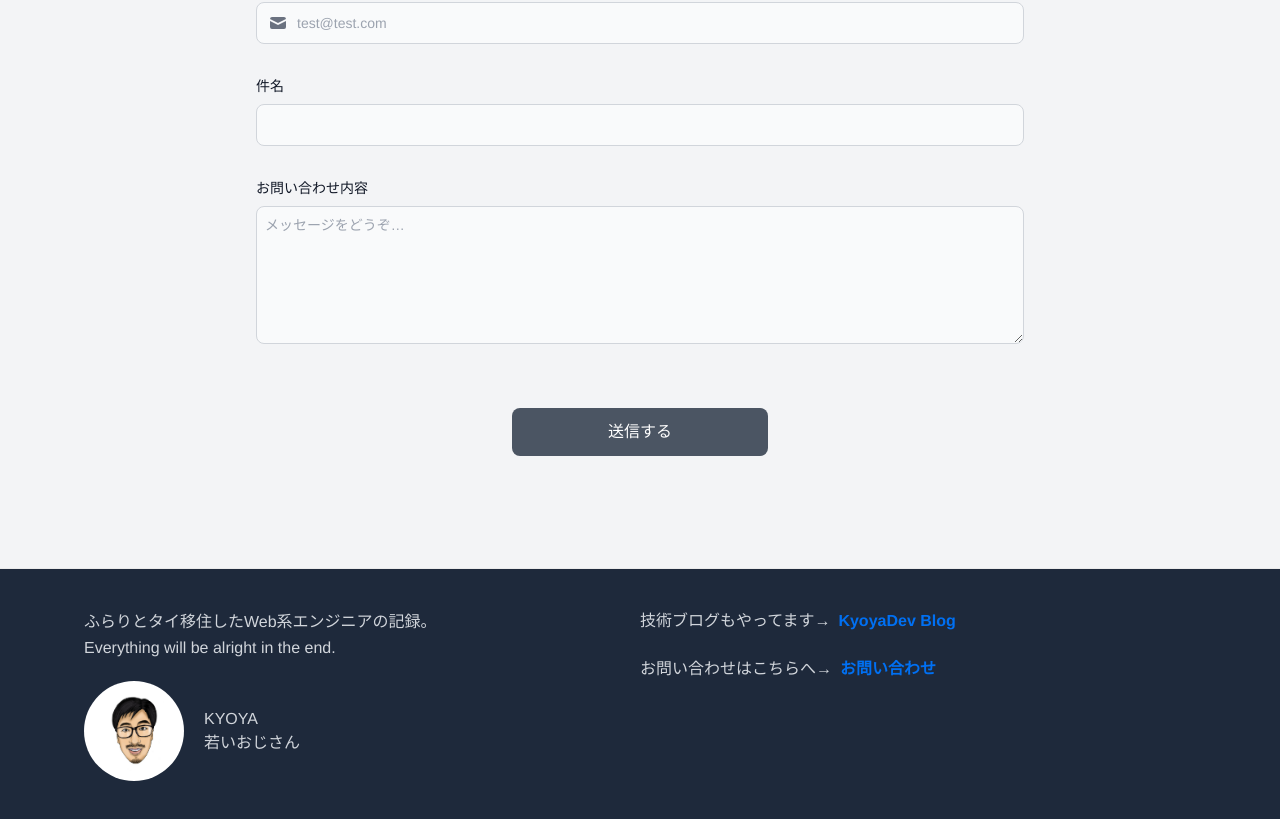
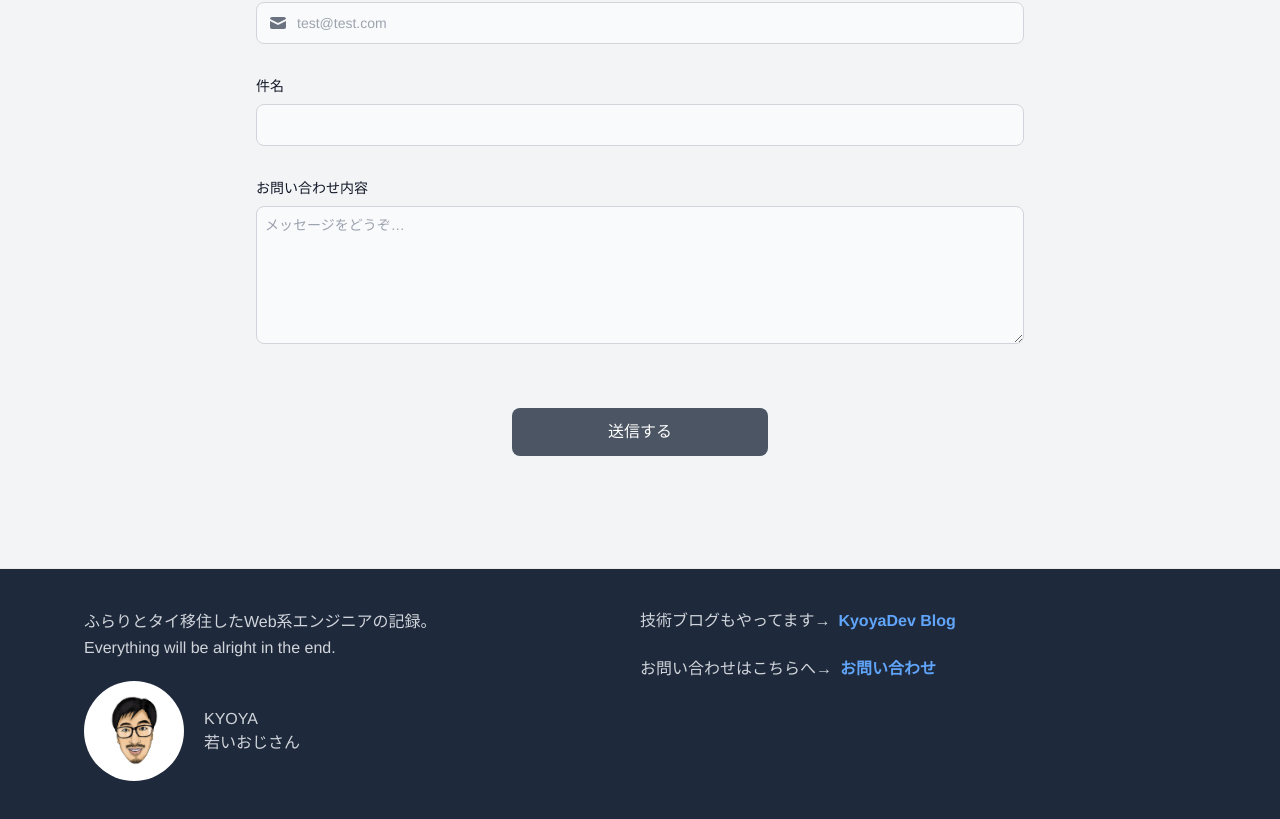
Before and after one commit to KYOYA-OGA/my-thailand-blog, a Next.js app: page /contact in a window 1280 px wide. Shown: the part 441-1260 px from the top of the page. Built offline with nearby package versions, Linux system fonts and the light colour scheme; a web font is replaced by a local one.

Commit message:
state管理削除。honey pot設置。

```diff
--- a/components/footer.js
+++ b/components/footer.js
@@ -34,7 +34,7 @@ export default function Footer() {
                 href="https://www.kyoya.dev"
                 target="_blank"
                 rel="noopener noreferrer"
-                className="font-semibold text-success hover:opacity-80 ml-2"
+                className="font-semibold text-blue-400 hover:text-success ml-2"
               >
                 KyoyaDev Blog
               </a>
@@ -42,7 +42,7 @@ export default function Footer() {
             <div className="flex items-center">
               <p>お問い合わせはこちらへ→</p>
               <Link href={`/contact`}>
-                <a className="font-semibold text-success hover:opacity-80 ml-2">
+                <a className="font-semibold text-blue-400 hover:text-success ml-2">
                   お問い合わせ
                 </a>
               </Link>
--- a/pages/contact.js
+++ b/pages/contact.js
@@ -1,5 +1,5 @@
 import Head from 'next/head';
-import Link from 'next/link';
+// import Link from 'next/link';
 import { useState, useEffect } from 'react';
 
 import Container from '../components/container';
@@ -8,9 +8,9 @@ import Intro from '../components/intro';
 
 const Contact = () => {
   const [success, setSuccess] = useState(false);
-  const [name, setName] = useState('');
-  const [email, setEmail] = useState('');
-  const [message, setMessage] = useState('');
+  // const [name, setName] = useState('');
+  // const [email, setEmail] = useState('');
+  // const [message, setMessage] = useState('');
 
   useEffect(() => {
     if (window.location.search.includes('success=true')) {
@@ -37,8 +37,15 @@ const Contact = () => {
               name="contact"
               method="POST"
               data-netlify="true"
+              netlify-honeypot="bot-field"
             >
               <input type="hidden" name="form-name" value="contact" />
+              <p className="hidden">
+                <label>
+                  Don’t fill this out if you’re human:{' '}
+                  <input name="bot-field" />
+                </label>
+              </p>
 
               <div>
                 <label
@@ -53,8 +60,6 @@ const Contact = () => {
                   className="bg-gray-50 border border-gray-300 text-gray-900 sm:text-sm rounded-lg focus:ring-blue-500 focus:border-blue-500 block w-full p-2.5"
                   name="fullName"
                   required
-                  value={name}
-                  onChange={(e) => setName(e.target.value)}
                 />
               </div>
 
@@ -84,8 +89,6 @@ const Contact = () => {
                     placeholder="test@test.com"
                     name="email"
                     required
-                    value={email}
-                    onChange={(e) => setEmail(e.target.value)}
                   />
                 </div>
               </div>
@@ -119,17 +122,11 @@ const Contact = () => {
                   placeholder="メッセージをどうぞ…"
                   name="message"
                   required
-                  value={message}
-                  onChange={(e) => setMessage(e.target.value)}
                 ></textarea>
               </div>
 
               <div className="text-center mt-16">
-                <button
-                  type="submit"
-                  className="btn-secondary w-1/2 md:w-1/3"
-                  disabled={!name || !email || !message}
-                >
+                <button type="submit" className="btn-secondary w-1/2 md:w-1/3">
                   送信する
                 </button>
               </div>
```
